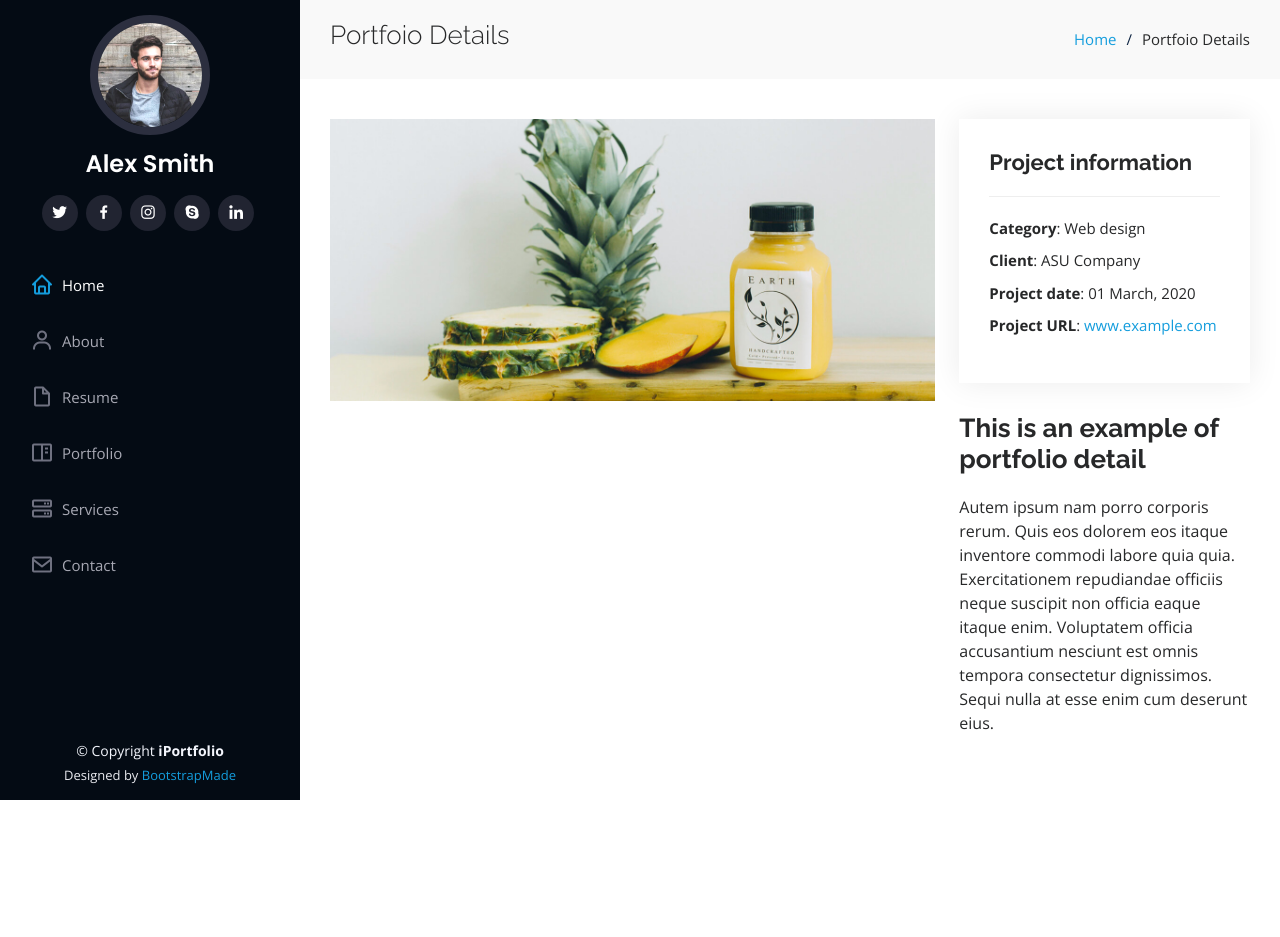
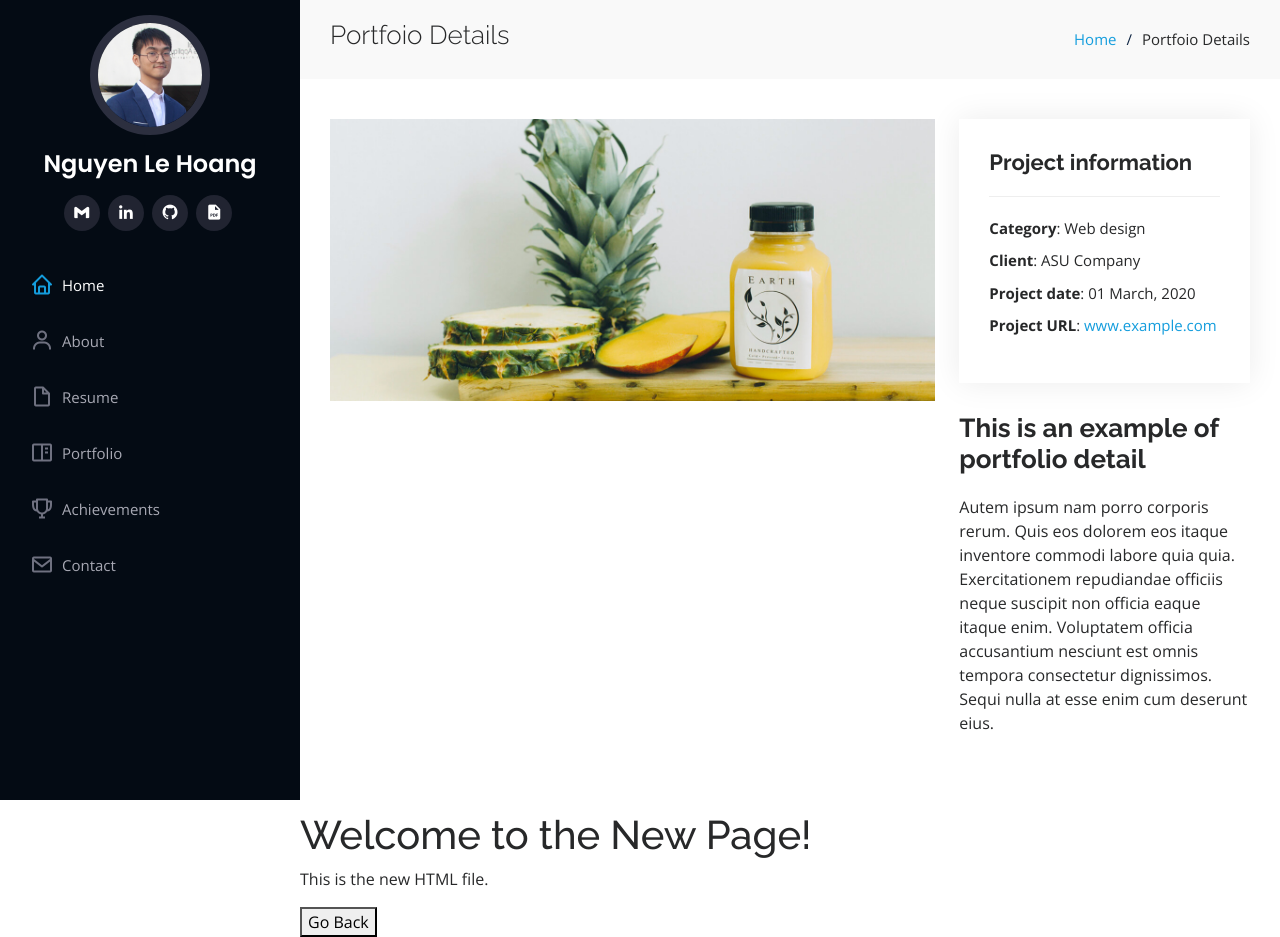
Before and after one commit to LeHoang510/LeHoang510.github.io, a plain HTML site: page portfolio-details.html in a window 1280 px wide. Before the commit the page ends 811 px from the top, so only its background shows below. Drawn offline with nearby package versions, Linux system fonts and the light colour scheme.

Commit message:
checkpoint

```diff
--- a/portfolio-details.html
+++ b/portfolio-details.html
@@ -27,13 +27,6 @@
   <!-- Template Main CSS File -->
   <link href="assets/css/style.css" rel="stylesheet">
 
-  <!-- =======================================================
-  * Template Name: iPortfolio
-  * Updated: Nov 17 2023 with Bootstrap v5.3.2
-  * Template URL: https://bootstrapmade.com/iportfolio-bootstrap-portfolio-websites-template/
-  * Author: BootstrapMade.com
-  * License: https://bootstrapmade.com/license/
-  ======================================================== -->
 </head>
 
 <body>
@@ -46,25 +39,29 @@
     <div class="d-flex flex-column">
 
       <div class="profile">
-        <img src="assets/img/profile-img.jpg" alt="" class="img-fluid rounded-circle">
-        <h1 class="text-light"><a href="index.html">Alex Smith</a></h1>
+        <img src="assets/img/profile-img.png" alt="" class="img-fluid rounded-circle">
+        <h1 class="text-light"><a href="index.html">Nguyen Le Hoang</a></h1>
         <div class="social-links mt-3 text-center">
-          <a href="#" class="twitter"><i class="bx bxl-twitter"></i></a>
+          <!-- <a href="#" class="twitter"><i class="bx bxl-twitter"></i></a>
           <a href="#" class="facebook"><i class="bx bxl-facebook"></i></a>
-          <a href="#" class="instagram"><i class="bx bxl-instagram"></i></a>
           <a href="#" class="google-plus"><i class="bx bxl-skype"></i></a>
-          <a href="#" class="linkedin"><i class="bx bxl-linkedin"></i></a>
+        -->
+          <a href="mailto:lehoangnguyen510@gmail.com" target="_blank" rel="noopener noreferrer" class="gmail"><i class="bx bxl-gmail"></i></a>
+          <a href="https://www.linkedin.com/in/lehoangnguyen510/" target="_blank" rel="noopener noreferrer" class="linkedin"><i class="bx bxl-linkedin"></i></a>
+          <a href="https://github.com/LeHoang510" target="_blank" rel="noopener noreferrer" class="github"><i class="bx bxl-github"></i></a>
+          <a href="NGUYEN_Le_Hoang_CV.pdf" target="_blank" rel="noopener noreferrer" class="github"><i class="bx bxs-file-pdf"></i></a>
+
         </div>
       </div>
 
       <nav id="navbar" class="nav-menu navbar">
         <ul>
-          <li><a href="#hero" class="nav-link scrollto active"><i class="bx bx-home"></i> <span>Home</span></a></li>
-          <li><a href="#about" class="nav-link scrollto"><i class="bx bx-user"></i> <span>About</span></a></li>
-          <li><a href="#resume" class="nav-link scrollto"><i class="bx bx-file-blank"></i> <span>Resume</span></a></li>
-          <li><a href="#portfolio" class="nav-link scrollto"><i class="bx bx-book-content"></i> <span>Portfolio</span></a></li>
-          <li><a href="#services" class="nav-link scrollto"><i class="bx bx-server"></i> <span>Services</span></a></li>
-          <li><a href="#contact" class="nav-link scrollto"><i class="bx bx-envelope"></i> <span>Contact</span></a></li>
+          <li><a href="index.html" class="nav-link scrollto active"><i class="bx bx-home"></i> <span>Home</span></a></li>
+          <li><a href="index.html#about" class="nav-link scrollto"><i class="bx bx-user"></i> <span>About</span></a></li>
+          <li><a href="index.html#resume" class="nav-link scrollto"><i class="bx bx-file-blank"></i> <span>Resume</span></a></li>
+          <li><a href="index.html#portfolio" class="nav-link scrollto"><i class="bx bx-book-content"></i> <span>Portfolio</span></a></li>
+          <li><a href="index.html#achievements" class="nav-link scrollto"><i class="bx bx-trophy"></i> <span>Achievements</span></a></li>
+          <li><a href="index.html#contact" class="nav-link scrollto"><i class="bx bx-envelope"></i> <span>Contact</span></a></li>
         </ul>
       </nav><!-- .nav-menu -->
     </div>
@@ -136,24 +133,24 @@
 
       </div>
     </section><!-- End Portfolio Details Section -->
+    <h1>Welcome to the New Page!</h1>
+    <p>This is the new HTML file.</p>
+    <button onclick="goBack()">Go Back</button>
+    </main><!-- End #main -->
 
-  </main><!-- End #main -->
 
   <!-- ======= Footer ======= -->
-  <footer id="footer">
+  <!-- <footer id="footer">
     <div class="container">
       <div class="copyright">
         &copy; Copyright <strong><span>iPortfolio</span></strong>
       </div>
       <div class="credits">
-        <!-- All the links in the footer should remain intact. -->
-        <!-- You can delete the links only if you purchased the pro version. -->
-        <!-- Licensing information: https://bootstrapmade.com/license/ -->
-        <!-- Purchase the pro version with working PHP/AJAX contact form: https://bootstrapmade.com/iportfolio-bootstrap-portfolio-websites-template/ -->
         Designed by <a href="https://bootstrapmade.com/">BootstrapMade</a>
       </div>
     </div>
-  </footer><!-- End  Footer -->
+  </footer> -->
+  <!-- End  Footer -->
 
   <a href="#" class="back-to-top d-flex align-items-center justify-content-center"><i class="bi bi-arrow-up-short"></i></a>
 
@@ -171,6 +168,13 @@
   <!-- Template Main JS File -->
   <script src="assets/js/main.js"></script>
 
+  <script>
+    function goBack() {
+      // Navigate back to the original page
+      window.location.href = "index.html#portfolio";
+    }
+  </script>
+
 </body>
 
 </html>
```
